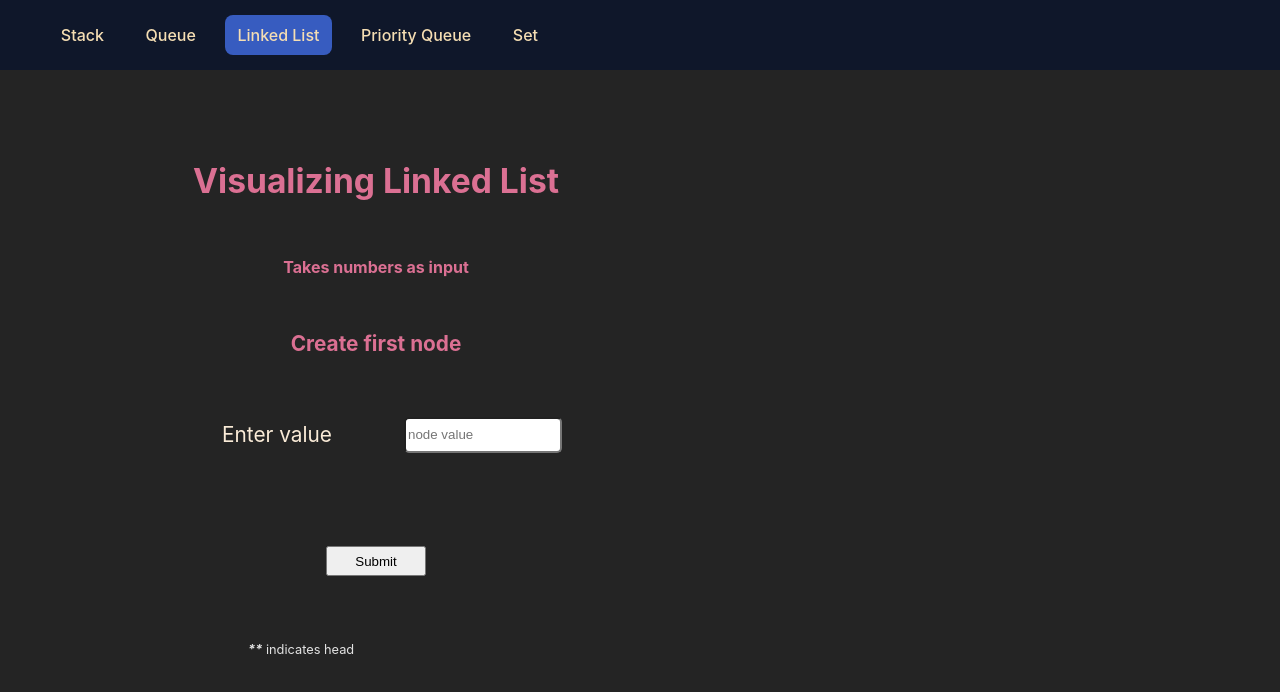
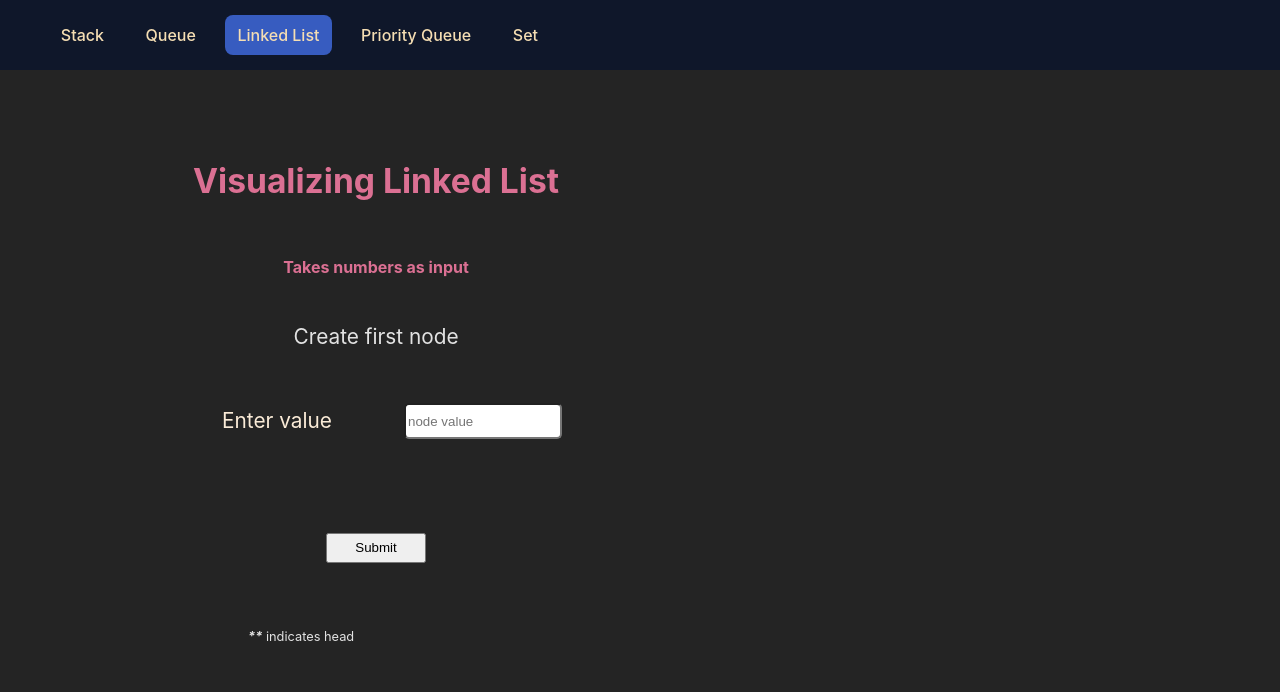
Before and after one commit to NatsuDrag9/ds-algo, a React (Vite) app: page /ds-algo/linked-list in a window 1280 px wide. Shown: the top 692 px of the page. Built offline with nearby package versions, Linux system fonts and the light colour scheme.

Commit message:
Changed h4 to p

```diff
--- a/src/components/Linkedlist/index.tsx
+++ b/src/components/Linkedlist/index.tsx
@@ -155,7 +155,7 @@ function LinkedList() {
         <form className="input-form" onSubmit={handleSubmit}>
           {linkedList.linkedList.head === null ? (
             <>
-              <h4>Create first node</h4>
+              <p>Create first node</p>
               <div className="input-wrapper">
                 <label htmlFor="firstInput">Enter value</label>
                 <input
```
